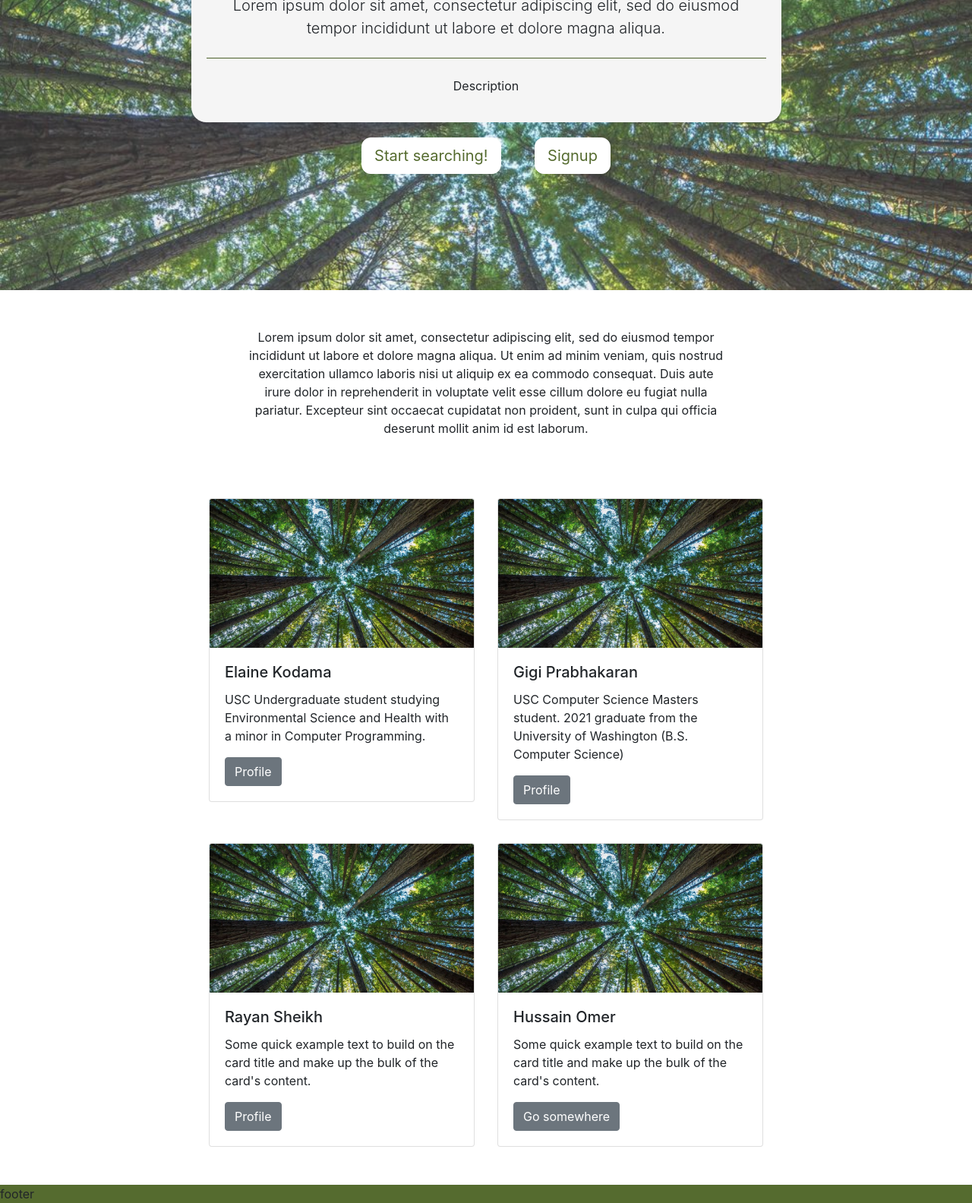
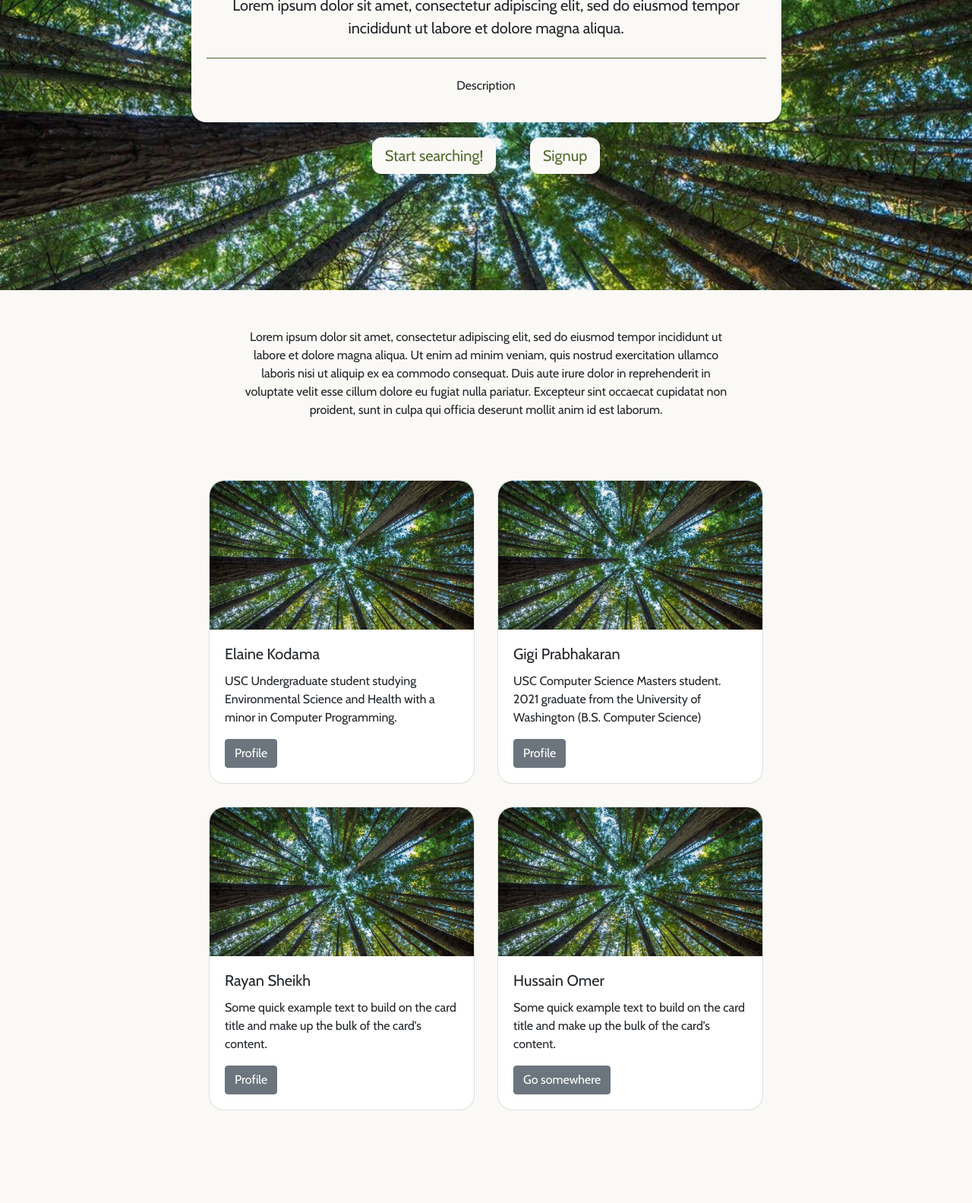
Before and after one commit to pvandhana/SustainabilityProject, a plain HTML site: page index.html in a window 1280 px wide. Shown: the part 298-1882 px from the top of the page at 76% size. After the commit the page ends 1790 px from the top, so only its background shows below. Drawn offline with nearby package versions, Linux system fonts and the light colour scheme.

Commit message:
merge/update

```diff
--- a/index-style.css
+++ b/index-style.css
@@ -23,7 +23,6 @@
       right: 0px;
       bottom: 0px;
       left: 0px;
-      opacity: 0.8;
       /*
     background-color: #556B2F; /* Used if the image is unavailable
     background-image: url(jumbotron.jpg);
@@ -33,19 +32,21 @@
     */
 }
 #about-container {
+    font-family: 'Cabin', sans-serif;
     position: relative;
     justify-content: center;
     max-width: 70%;
-    background-color: #F5F5F5;
+    background-color: #FAF9F6;
     border-radius: 20px 20px 20px 20px;
     padding: 20px;
 }
 #search-button {
-    background-color: #FFFFFF;
+    font-family: 'Cabin', sans-serif;
+    background-color: #FAF9F6;
     text-align: center;
     margin: 20px;
     color: #556B2F;
-    border-color: #FFFFFF;
+    border-color: #FAF9F6;
     border-radius: 12px 12px 12px 12px;
     position: relative;
 }
--- a/index.html
+++ b/index.html
@@ -6,14 +6,17 @@
     <script src="https://cdn.jsdelivr.net/npm/@popperjs/core@2.9.2/dist/umd/popper.min.js" integrity="sha384-IQsoLXl5PILFhosVNubq5LC7Qb9DXgDA9i+tQ8Zj3iwWAwPtgFTxbJ8NT4GN1R8p" crossorigin="anonymous"></script>
     <script src="https://cdn.jsdelivr.net/npm/jquery@3.5.1/dist/jquery.slim.min.js" integrity="sha384-DfXdz2htPH0lsSSs5nCTpuj/zy4C+OGpamoFVy38MVBnE+IbbVYUew+OrCXaRkfj" crossorigin="anonymous"></script>
     <script src="https://cdn.jsdelivr.net/npm/bootstrap@4.6.1/dist/js/bootstrap.bundle.min.js" integrity="sha384-fQybjgWLrvvRgtW6bFlB7jaZrFsaBXjsOMm/tB9LTS58ONXgqbR9W8oWht/amnpF" crossorigin="anonymous"></script>
-</head>
 
-<body style="background-color: #FFFFFF;">
+    <link rel="preconnect" href="https://fonts.googleapis.com">
+<link rel="preconnect" href="https://fonts.gstatic.com" crossorigin>
+<link href="https://fonts.googleapis.com/css2?family=Cabin&display=swap" rel="stylesheet">
+  </head>
+
+<body style="background-color: #FAF9F6;">
     <nav class="navbar navbar-expand-lg" style="height: 80px;">
         <ul class="nav navbar-nav">
             <li class="nav-item justify-content-center">
-                <a clas="nav-link" href="index.html"><img src="logo.jpg" alt="Logo" style="height: 60px; object-fit: cover;"></a>
-            </li>
+              <a clas="nav-link" href="index.html"><img src="logo.jpg" alt="Logo" style="height: 100px; object-fit: cover;"></a>            </li>
         </ul>
         <div class="collapse navbar-collapse justify-content-end" id="navbarToggle">
             <ul class="nav navbar-nav">
@@ -32,8 +35,7 @@
     <div class="jumbotron d-flex align-items-center" id="jumbo">
         <div class="container">
             <div class="container" id="about-container">
-                <h1 style="align-items: center;">A Better Way of Shopping</h1>
-                <p class="lead">Lorem ipsum dolor sit amet, consectetur adipiscing elit, sed do eiusmod tempor incididunt ut labore et dolore magna aliqua.</p>
+              <h1 style="align-items: center; font-style: bolder;">A Better Way of Shopping</h1>                <p class="lead">Lorem ipsum dolor sit amet, consectetur adipiscing elit, sed do eiusmod tempor incididunt ut labore et dolore magna aliqua.</p>
                 <hr class="my-4" style="background-color: #556B2F;">
                 <p>Description</p>
             </div>
@@ -43,17 +45,16 @@
     </div>
     <div class="container" style="margin-top: 50px; margin-bottom: 50px;">
         <div class="row justify-content-center">
-            <div class="col-7 justify-content-center" style="text-align: center;">
-                Lorem ipsum dolor sit amet, consectetur adipiscing elit, sed do eiusmod tempor incididunt ut labore et dolore magna aliqua. Ut enim ad minim veniam, quis nostrud exercitation ullamco laboris nisi ut aliquip ex ea commodo consequat. Duis aute irure dolor in reprehenderit in voluptate velit esse cillum dolore eu fugiat nulla pariatur. Excepteur sint occaecat cupidatat non proident, sunt in culpa qui officia deserunt mollit anim id est laborum.
+          <div class="col-7 justify-content-center" style="text-align: center; font-family: 'Cabin', sans-serif;">                Lorem ipsum dolor sit amet, consectetur adipiscing elit, sed do eiusmod tempor incididunt ut labore et dolore magna aliqua. Ut enim ad minim veniam, quis nostrud exercitation ullamco laboris nisi ut aliquip ex ea commodo consequat. Duis aute irure dolor in reprehenderit in voluptate velit esse cillum dolore eu fugiat nulla pariatur. Excepteur sint occaecat cupidatat non proident, sunt in culpa qui officia deserunt mollit anim id est laborum.
             </div>
         </div>
     </div>
 
-    <div class="container">
+    <div class="container" style="font-family: 'Cabin', sans-serif; margin-bottom: 30px;">
         <div class="row justify-content-center">
           <div class="col-4">
-            <div class="card us">
-                <img class="card-img-top" src="jumbotron.jpg" alt="Card image cap">
+            <div class="card us" style="border-radius: 20px 20px 20px 20px;">
+              <img class="card-img-top" src="jumbotron.jpg" alt="Card image cap" style="border-radius: 20px 20px 0 0;">
                 <div class="card-body">
                   <h5 class="card-title">Elaine Kodama</h5>
                   <p class="card-text">USC Undergraduate student studying Environmental Science and Health with a minor in Computer Programming.</p>
@@ -62,8 +63,8 @@
               </div>
           </div>
           <div class="col-4 justify-content-center">
-            <div class="card us">
-                <img class="card-img-top" src="jumbotron.jpg" alt="Card image cap">
+            <div class="card us" style="border-radius: 20px 20px 20px 20px;">
+              <img class="card-img-top" src="jumbotron.jpg" alt="Card image cap" style="border-radius: 20px 20px 0 0;">
                 <div class="card-body">
                   <h5 class="card-title">Gigi Prabhakaran</h5>
                   <p class="card-text ">USC Computer Science Masters student. 2021 graduate from the University of Washington (B.S. Computer Science)</p>
@@ -74,8 +75,8 @@
         </div>
         <div class="row justify-content-center">
           <div class="col-4">
-            <div class="card us">
-                <img class="card-img-top" src="jumbotron.jpg" alt="Card image cap">
+            <div class="card us" style="border-radius: 20px 20px 20px 20px;">
+              <img class="card-img-top" src="jumbotron.jpg" alt="Card image cap" style="border-radius: 20px 20px 0 0;">
                 <div class="card-body">
                   <h5 class="card-title">Rayan Sheikh</h5>
                   <p class="card-text">Some quick example text to build on the card title and make up the bulk of the card's content.</p>
@@ -84,8 +85,8 @@
               </div>
           </div>
           <div class="col-4">
-            <div class="card us">
-                <img class="card-img-top" src="jumbotron.jpg" alt="Card image cap">
+            <div class="card us" style="border-radius: 20px 20px 20px 20px;">
+              <img class="card-img-top" src="jumbotron.jpg" alt="Card image cap" style="border-radius: 20px 20px 0 0;">
                 <div class="card-body">
                   <h5 class="card-title">Hussain Omer</h5>
                   <p class="card-text">Some quick example text to build on the card title and make up the bulk of the card's content.</p>
@@ -97,6 +98,6 @@
       </div>
 </body>
 
-<footer style="background-color: #556B2F; margin-top: 50px;">
+<!-- <footer style="background-color: #556B2F; margin-top: 50px;">
     footer
-</footer>
+</footer> -->
--- a/login.css
+++ b/login.css
@@ -9,25 +9,29 @@
 }
 .flex-r {
   flex-direction: row;
+  border-radius: 20px 20px 20px 20px;
 }
 
 .container {
   width: 100%;
   min-height: 100vh;
-  padding: 20px 10px;
 }
 
 .login-text {
-  background-color: #f6f6f6;
-  max-width: 400px;
+  font-family: 'Cabin', sans-serif;
+  background-color: #FAF9F6;
+  min-width: 400px;
   min-height: 500px;
-  border-radius: 10px;
-  padding: 10px 20px;
+  border-radius: 20px 20px 20px 20px;
+  padding: 20px;
+  margin: 25px;
 }
 
 .logo {
   margin-bottom: 20px;
 }
+
+
 .logo span,
 .logo span i {
   font-size: 25px;
@@ -35,11 +39,15 @@
 }
 
 .login-text h1 {
-  font-size: 25px;
+  font-family: 'Cabin', sans-serif;
+  font-weight:500;
+  font-size: 40px;
+  color: #556B2F;
 }
 .login-text p {
   font-size: 15px;
-  color: #000000b2;
+  color: #556B2F;
+
 }
 
 form {
@@ -53,12 +61,13 @@ form {
   width: 100%;
 }
 .label {
-  font-size: 15px;
-  color: black;
+  font-family: 'Cabin', sans-serif;
+  font-size: 18px;
+  color: #000;
   margin-bottom: 3px;
 }
 .input {
-  background-color: #f6f6f6;
+  background-color: #FAF9F6;
   padding: 0px 5px;
   border: 2px solid rgba(216, 216, 216, 1);
   border-radius: 10px;
@@ -70,7 +79,7 @@ input {
   border: none;
   outline: none;
   padding: 10px 5px;
-  background-color: #f6f6f6;
+  background-color: #FAF9F6;
   flex: 1;
 }
 .input i {
@@ -84,24 +93,23 @@ input {
   margin-left: 5px;
 }
 
-.btn {
-  color: #ffffff;
-  border-radius: 30px;
-  padding: 10px 15px;
-  background: linear-gradient(122.33deg, #fefffd 30.62%, #c0d6ce 100%);
-  margin-top: 30px;
-  margin-bottom: 10px;
-  border-radius: 2px;
-  font-size: 16px;
-  transition: all 0.3s linear;
-}
-.btn:hover{
-    color: #556B2F;
-    background-color: #556B2F;
+#btn-account {
+  font-family: 'Cabin', sans-serif;
+  color: #556B2F;
+  font-size: 18px;
+  transition: all 0.1s linear;
+  font-family: 'Cabin', sans-serif;
+  background-color: #FAF9F6;
+  text-align: center;
+  margin-top: 20px;
+  border-color: #556B2F;
+  border-radius: 12px 12px 12px 12px;
+  position: relative;
 }
 
-.btn:hover {
-  transform: translateY(-2px);
+#btn-account:hover{
+  color: #FFFFFF;
+  background-color: #556B2F;
 }
 .extra-line {
   font-size: 15px;
```
Also changed, not shown: login.html (+78 -12 lines), search.html (+4 -5 lines), logo.jpg, 1 other file.
